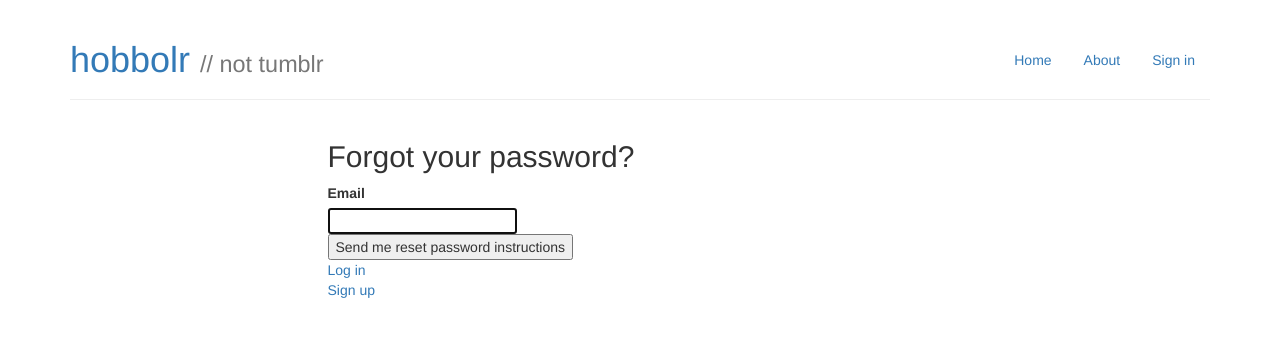
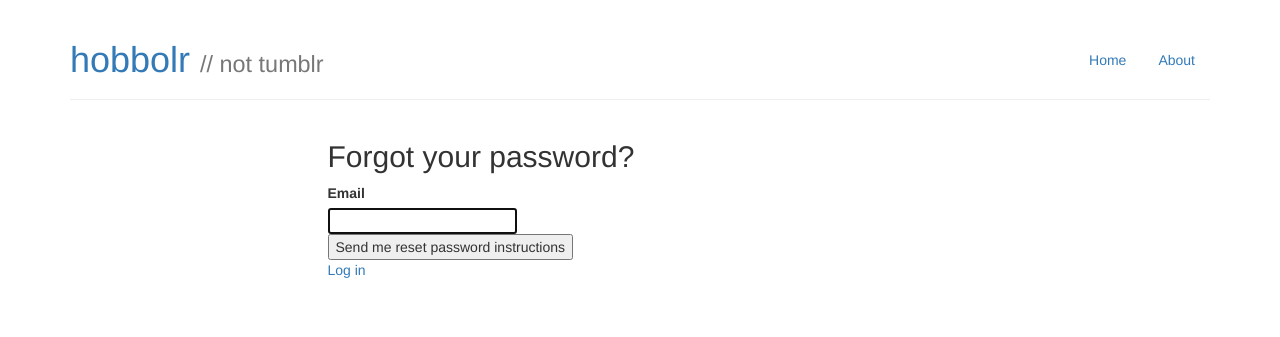
Before and after one commit to Hobbo4/hoblr, a Rails app: page /users/password/new in a window 1280 px wide. Shown: the top 337 px of the page. Run offline with Rails 7, Linux system fonts and the light colour scheme; style sheets or scripts are compiled from the project's sources; parts of the project's set-up code (start-up, migrations or seed data) failed here and were passed over; some libraries are stand-ins or nearby versions.

Commit message:
Restricted login pages, added viewport, fixed flash messages

```diff
--- a/app/assets/stylesheets/pages.css.scss
+++ b/app/assets/stylesheets/pages.css.scss
@@ -3,8 +3,8 @@
 // You can use Sass (SCSS) here: http://sass-lang.com/
 
 .style_image {
-  width: 100px;
-	height: 100px;
+  width: 80px;
+	height: 80px;
 	border-radius: 150px;
 	-webkit-border-radius: 150px;
 	-moz-border-radius: 150px;
--- a/app/views/devise/shared/_links.html.erb
+++ b/app/views/devise/shared/_links.html.erb
@@ -2,9 +2,7 @@
   <%= link_to "Log in", new_session_path(resource_name) %><br />
 <% end -%>
 
-<%- if devise_mapping.registerable? && controller_name != 'registrations' %>
-  <%= link_to "Sign up", new_registration_path(resource_name) %><br />
-<% end -%>
+
 
 <%- if devise_mapping.recoverable? && controller_name != 'passwords' && controller_name != 'registrations' %>
   <%= link_to "Forgot your password?", new_password_path(resource_name) %><br />
--- a/app/views/layouts/application.html.erb
+++ b/app/views/layouts/application.html.erb
@@ -6,6 +6,7 @@
   <%= stylesheet_link_tag    'application', media: 'all', 'data-turbolinks-track' => true %>
   <%= javascript_include_tag 'application', 'data-turbolinks-track' => true %>
   <%= csrf_meta_tags %>
+   <meta name="viewport" content="initial-scale=1">
 </head>
 
 <body>
@@ -18,8 +19,6 @@
             <% if user_signed_in? %>
               <li class="<%= 'active' if current_page?(posts_path) %>"><%= link_to "Manage", posts_url %></li>
               <li><%= link_to "Log out", destroy_user_session_path, method: :delete %></li>
-            <% else %>
-              <li><%= link_to "Sign in", new_user_session_path %></li>
             <% end %>
 
       </ul>
@@ -33,6 +32,10 @@
 
   <div class="row">
     <div class="col-md-6 col-md-offset-3">
+  <% if notice.present? %>
+    <p class="alert alert-info"><%= notice %></p>
+  <% end %>
+    <p>
         <%= yield %>
     </div>
   </div>
--- a/app/views/posts/index.html.erb
+++ b/app/views/posts/index.html.erb
@@ -15,9 +15,11 @@
         <td><%= post.title %></td>
         <td><%= truncate(post.content, length: 300) %></td>
         <td><%= image_tag post.image.url, :class => "style_image" %></td>
+        <% if user_signed_in? %>
         <td><%= link_to 'Show', post %></td>
         <td><%= link_to 'Edit', edit_post_path(post) %></td>
         <td><%= link_to 'Delete', post, method: :delete, data: { confirm: 'Are you sure?' } %></td>
+        <% end %>
       </tr>
     <% end %>
   </tbody>
--- a/app/views/posts/show.html.erb
+++ b/app/views/posts/show.html.erb
@@ -1,6 +1 @@
-<% if notice.present? %>
-<p class="alert alert-success"><%= notice %></p>
-<% end %>
-<p>
-
   <%= render "post", post: @post %>
```
